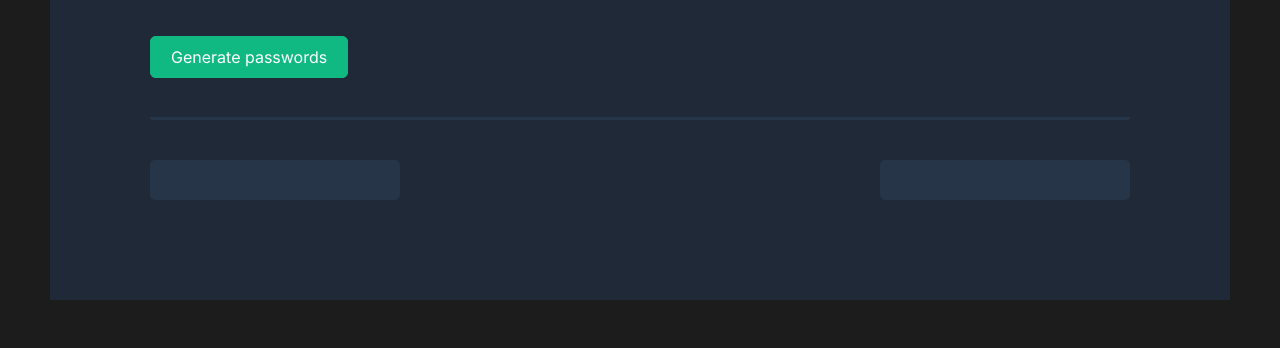
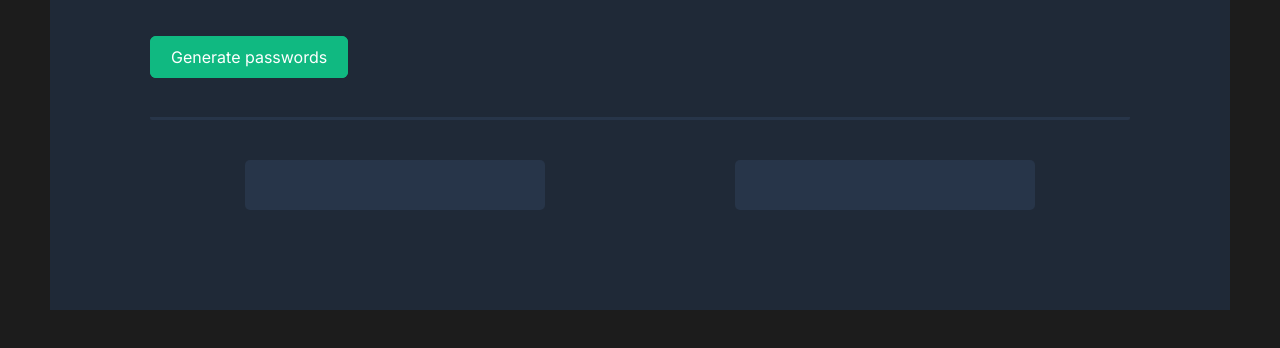
Before and after one commit to SupremeWolfe/password-generator, a plain HTML site: page index.html in a window 1280 px wide. Shown: the part 260-608 px from the top of the page. Drawn offline with Linux system fonts and the light colour scheme.

Commit message:
v1.2
just some small adjustments

```diff
--- a/index.css
+++ b/index.css
@@ -49,16 +49,20 @@ btn{
 #main-bottom{
 margin-top: 40px;
 display: flex;
-justify-content: space-between;
+justify-content: space-around;
 }
 
 .output{
     background-color: #273549;
-    height: 40px;
-    width: 250px;
+    height: 50px;
+    width: 300px;
     display: flex;
     justify-content: center;
     align-items: center;;
     border-radius: 5px;;
     color: #55F991;
 }
+
+p{
+    font-size: large;
+}
```
